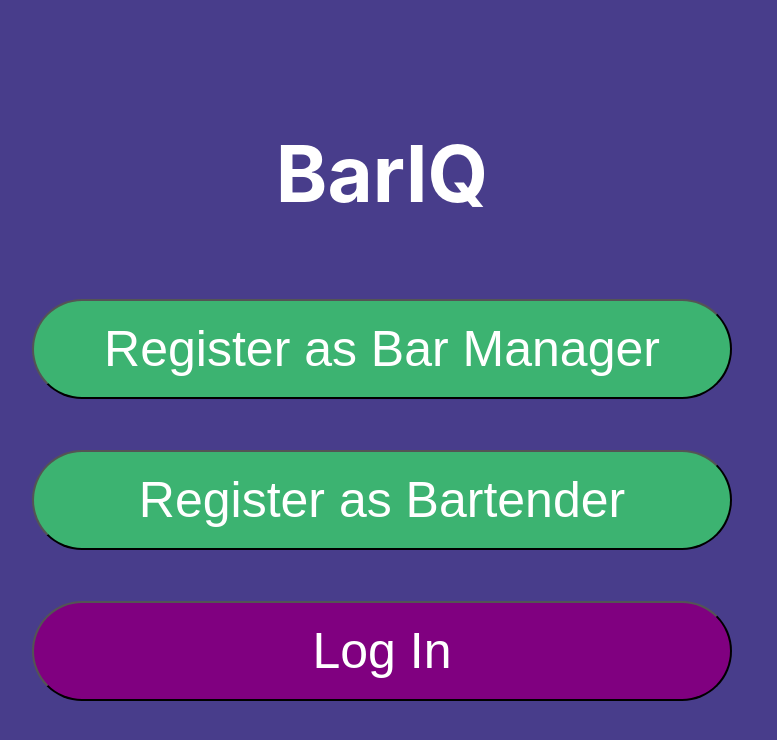
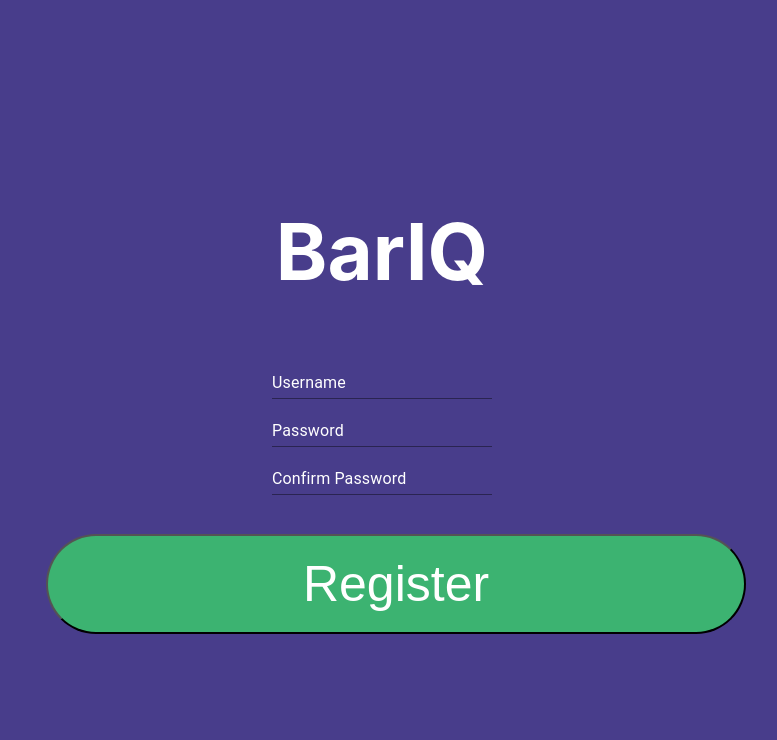
Before and after one commit to AkshayIyer/bar-app, a React (Create React App) app: page /register in a window 1280 px wide. Shown: the top 740 px of the page, without its empty margins (258-1035 px from the left). Built offline with nearby package versions, Linux system fonts and the light colour scheme.

Commit message:
initial stuff

```diff
--- a/package.json
+++ b/package.json
@@ -3,12 +3,16 @@
   "version": "0.1.0",
   "private": true,
   "dependencies": {
+    "@material-ui/core": "^4.11.0",
+    "@material-ui/styles": "^4.10.0",
     "@testing-library/jest-dom": "^5.11.5",
     "@testing-library/react": "^11.1.1",
     "@testing-library/user-event": "^12.2.0",
     "react": "^17.0.1",
     "react-dom": "^17.0.1",
+    "react-router-dom": "^5.2.0",
     "react-scripts": "4.0.0",
+    "reactstrap": "^8.7.1",
     "web-vitals": "^0.2.4"
   },
   "scripts": {
--- a/src/App.css
+++ b/src/App.css
@@ -11,6 +11,21 @@
   .App-logo {
     animation: App-logo-spin infinite 20s linear;
   }
+}
+
+.white {
+  color: white;
+}
+
+.spaceTop {
+  margin-top: 25px;
+}
+
+.stuff {
+  background-color: darkslateblue;
+  align-items: center;
+  font-size: calc(10px + 2vmin);
+  color: white;
 }
 
 .App-header {
@@ -32,8 +47,6 @@ h1 {
   font-size: 300%;
 }
 
-
-
 .managerButton {
   font-size: 50px;
   width: 14em;
@@ -45,7 +58,11 @@ h1 {
   border-top-right-radius: 50px;
   border-bottom-right-radius: 50px;
   margin: 2%;
-  outline:none;
+  outline: none;
+}
+
+.rightmost {
+  float: right;
 }
 
 .bartenderButton {
@@ -59,7 +76,7 @@ h1 {
   border-top-right-radius: 50px;
   border-bottom-right-radius: 50px;
   margin: 2%;
-  outline:none;
+  outline: none;
 }
 
 .loginButton {
@@ -73,8 +90,7 @@ h1 {
   border-top-right-radius: 50px;
   border-bottom-right-radius: 50px;
   margin: 2%;
-  outline:none;
-
+  outline: none;
 }
 
 @keyframes App-logo-spin {
--- a/src/App.js
+++ b/src/App.js
@@ -2,22 +2,36 @@ import logo from './logo.svg';
 import './App.css';
 import Home from './Pages/Home';
 import React, {useState, useEffect} from "react"
+import Registration from './Pages/Registration'
+import Login from './Pages/Login'
+import {
+  BrowserRouter,
+  Switch,
+  Route,
+} from "react-router-dom";
 
 function App() {
-  const [username, setUsername] = React.useState("Bob");
+  const [userType, setUserType] = React.useState("user");
+
+  function handleUserType(e) {
+    setUserType(e)
+  }
   return (
-    //<Home username = {username} setUsername = {setUsername}/>
-     <div className="App">
-      <header className="App-header">
-        <h1> BarIQ </h1>
-
-        <button class = "button managerButton">Register as Bar Manager</button>
-        <button class = "button bartenderButton">Register as Bartender</button>
-        <button class = "button loginButton"> Log In </button>
-
-
-      </header>
-    </div>
+    <div>
+    <BrowserRouter>
+    <Switch>
+      <Route path ="/register">
+        <Registration userType = {userType} handleUserType = {handleUserType}/>
+      </Route>
+      <Route path="/login">
+        <Login userType = {userType} handleUserType = {handleUserType}/>
+      </Route>
+      <Route path="/">
+        <Home userType = {userType} handleUserType = {handleUserType}/>
+      </Route>
+    </Switch>
+  </BrowserRouter>
+  </div>
   );
 }
 
--- a/src/Pages/Home.js
+++ b/src/Pages/Home.js
@@ -1,14 +1,35 @@
-
+import '../App.css'
 import ReactDOM from 'react-dom';
 import React, {useState, useEffect} from "react";
+import { Button } from 'reactstrap';
+import { Link } from 'react-router-dom'
 export default function Home(props) {
-    useEffect(() => {
-       console.log("Hello World")
-       props.setUsername("John Smith")
-    }, [])
+    // useEffect(() => {
+    //    console.log("Hello World")
+    //    props.setUsername("John Smith")
+    // }, [])
     return(
-        <div>
-            <h1>Hi {props.username}!</h1>
-        </div>
+        <div className="App">
+        <header className="App-header">
+        <h1> BarIQ </h1>
+            <Link to = "/register">
+                <Button onClick = {adminReg} className = "button managerButton">Register as Bar Manager</Button>
+            </Link>
+            <Link to = "/register">
+                <Button onClick = {userReg} className = "button bartenderButton">Register as Bartender</Button>
+            </Link>
+            <Link to = "/login">
+                <Button className = "button loginButton"> Log In </Button>
+            </Link>
+        </header>
+      </div>
     )
+
+    function adminReg(){
+        props.handleUserType("admin")
+    }
+
+    function userReg(){
+        props.handleUserType("user")
+    }
 }
--- /dev/null
+++ b/src/Pages/Login.js
@@ -0,0 +1,49 @@
+import '../App.css'
+import ReactDOM from 'react-dom';
+import React, {useState, useEffect} from "react";
+import {TextField} from '@material-ui/core';
+import { makeStyles } from '@material-ui/core/styles';
+import { Button } from 'reactstrap';
+import { Link } from 'react-router-dom'
+
+const useStyles = makeStyles({
+    root: {
+      color: "white"
+    },
+    input: {
+        color: "white"
+    }
+});
+
+export default function Login(props){
+
+    const classes = useStyles();
+    return(
+        <div class="App-header">
+        <h1> BarIQ </h1>
+        <TextField className = {classes.root}
+        InputLabelProps = {{
+            className: classes.input
+        }}
+        InputProps = {{
+            className: classes.input
+        }}
+        label="Username" />
+        <TextField className = {classes.root}
+        type = "password"
+        InputLabelProps = {{
+            className: classes.input
+        }
+        }
+        InputProps = {{
+            className: classes.input
+        }}
+        label="Password" />
+        <div class = "spaceTop">
+        <Link to = "/">
+                <Button className = "button bartenderButton">Login</Button>
+        </Link>
+        </div>
+        </div>
+    )
+}
--- /dev/null
+++ b/src/Pages/Registration.js
@@ -0,0 +1,70 @@
+import '../App.css'
+import ReactDOM from 'react-dom';
+import React, {useState, useEffect} from "react";
+import {TextField} from '@material-ui/core';
+import { makeStyles } from '@material-ui/core/styles';
+import { Button } from 'reactstrap';
+import { Link } from 'react-router-dom'
+
+const useStyles = makeStyles({
+    root: {
+      color: "white"
+    },
+    input: {
+        color: "white"
+    }
+});
+export default function Registration(props) {
+    // useEffect(() => {
+    //    console.log("Hello World")
+    //    props.setUsername("John Smith")
+    // }, [])
+    const classes = useStyles();
+    return(
+        <div class="App-header">
+        <h1> BarIQ </h1>
+        <TextField className = {classes.root}
+        InputLabelProps = {{
+            className: classes.input
+        }}
+        InputProps = {{
+            className: classes.input
+        }}
+        label="Username" />
+        <TextField className = {classes.root}
+        type = "password"
+        InputLabelProps = {{
+            className: classes.input
+        }
+        }
+        InputProps = {{
+            className: classes.input
+        }}
+        label="Password" />
+        <TextField className = {classes.root}
+        InputLabelProps = {{
+            className: classes.input
+        }}
+        type = "password"
+        InputProps = {{
+            className: classes.input
+        }}
+        label="Confirm Password" />
+        {props.userType == "admin" ?
+        <TextField className = {classes.root}
+        InputLabelProps = {{
+            className: classes.input
+        }}
+        InputProps = {{
+            className: classes.input
+        }}
+        label="Access ID" />
+        : null}
+        <div class = "spaceTop">
+        <Link to = "/">
+                <Button className = "button bartenderButton">Register</Button>
+        </Link>
+        </div>
+      </div>
+    )
+}
```
Also changed, not shown: 1 other file (tests, documents, lock files or other folders).
